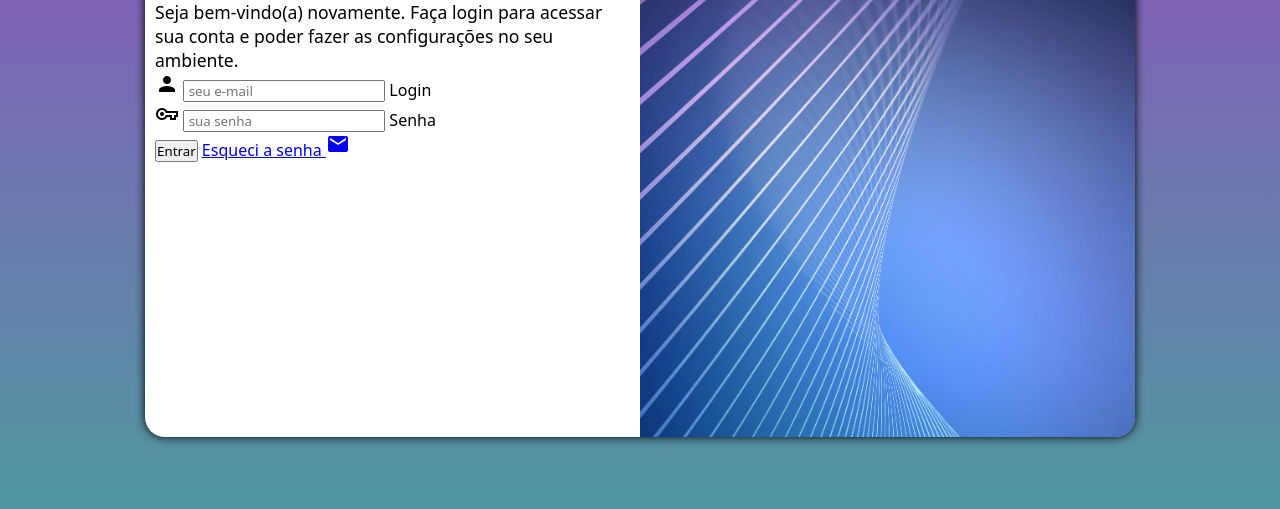
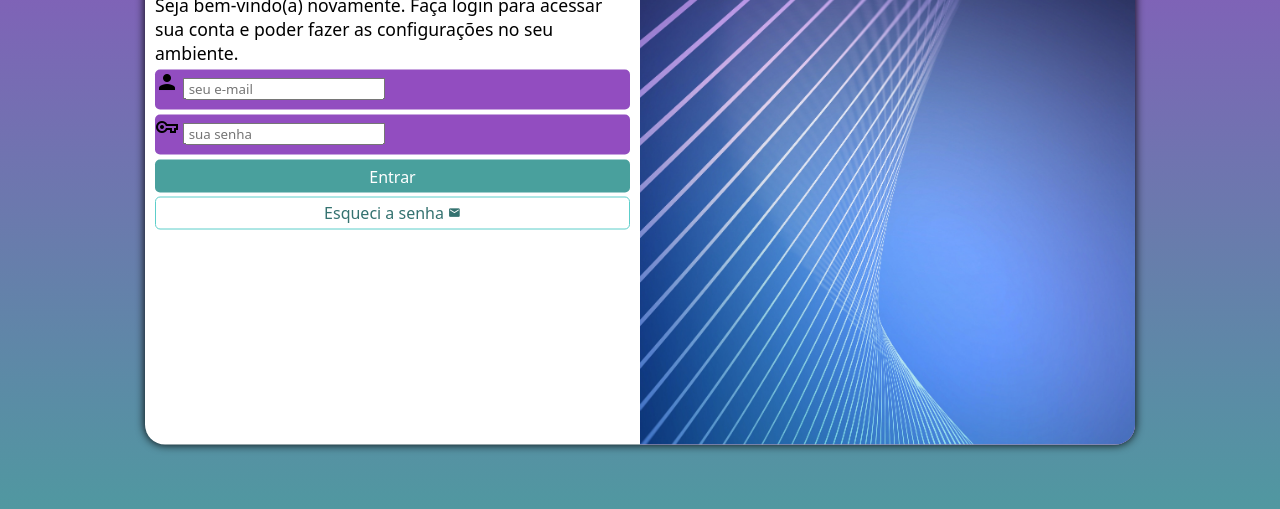
Before and after one commit to notShal/projeto-login1, a plain HTML site: page index.html in a window 1280 px wide. Shown: the part 213-722 px from the top of the page. Drawn offline with nearby package versions, Linux system fonts and the light colour scheme.

Commit message:
formatação

```diff
--- a/estilos/style.css
+++ b/estilos/style.css
@@ -34,7 +34,7 @@ main {
 
     background-color: white;
     width: 250px;
-    height: 500px;
+    height: 515px;
     border-radius: 20px;
     overflow: hidden;
     box-shadow: 0px 0px 10px rgba(0, 0, 0.473);
@@ -66,3 +66,55 @@ main {
 #formulario p {
     font-size: .9em;
 }
+
+form > .campo {
+    background-color: #924dc0;
+    width: 100%;
+    display: block;
+    height: 40px;
+    border-radius: 5px;
+    margin: 5px 0px;
+}
+
+.campo > label {
+    display: none;
+}
+
+form > input[type=submit] {
+    display: block;
+    font-size: 1em;
+    width: 100%;
+    height: 33px;
+    background-color: #49a09d;
+    color: white;
+    border: none;
+    border-radius: 5px;
+}
+
+form > input[type=submit]:hover {
+    background-color: #347270;
+    cursor: pointer;
+}
+
+form > .botao {
+    display: block;
+    text-align: center;
+    font-size: 1em;
+    width: 100%;
+    height: 33px;
+    padding-top: 4px;
+    margin-top: 4px;
+    background-color: #ffffff;
+    color: #347270;
+    border: 1px solid #5dceca;
+    border-radius: 5px;
+    text-decoration: none;
+}
+
+form > .botao:hover {
+    background-color: #5dceca;
+}
+
+form > .botao > span {
+    font-size: .8em;
+}
--- a/index.html
+++ b/index.html
@@ -30,7 +30,7 @@
                         <label for="isenha">Senha</label>
                     </div>
                     <input type="submit" value="Entrar">
-                    <a href="esqueci.html">Esqueci a senha <span class="material-icons">mail</span></a>
+                    <a href="esqueci.html" class="botao">Esqueci a senha <span class="material-icons">mail</span></a>
                 </form>
             </div>
         </section>
```
